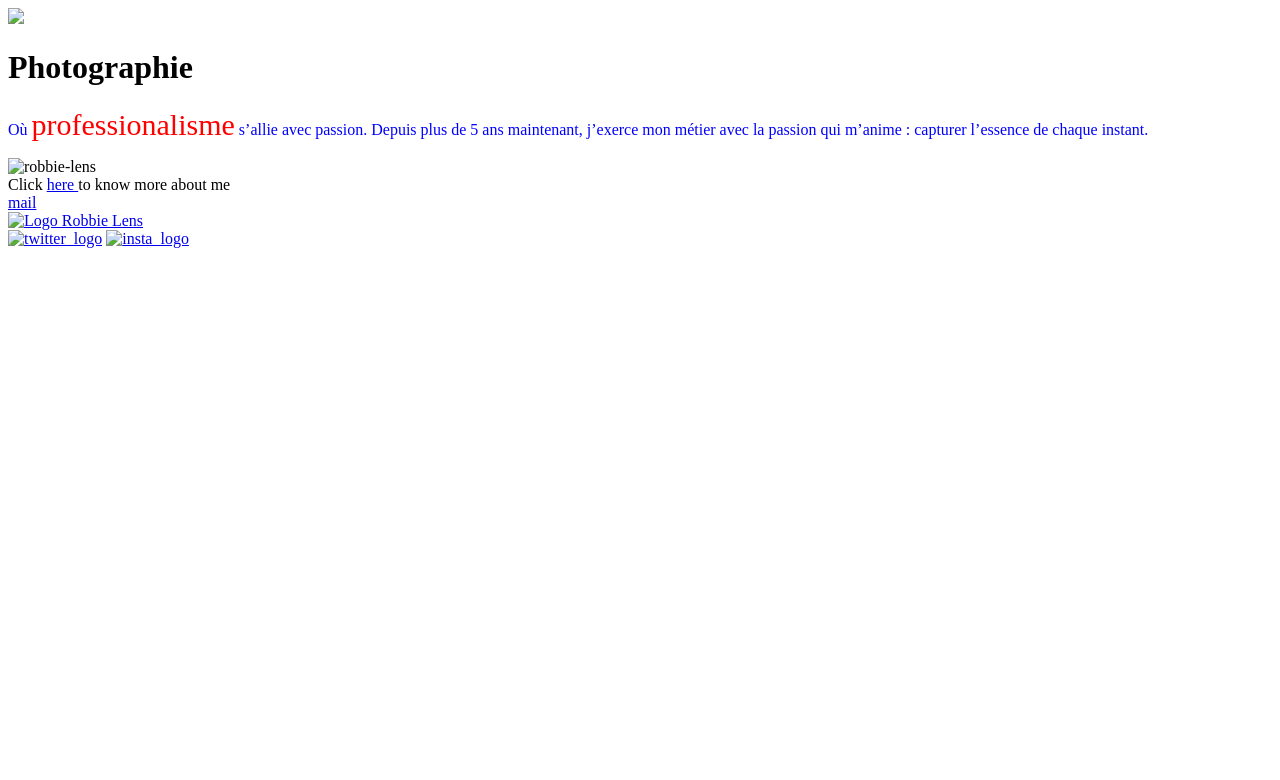
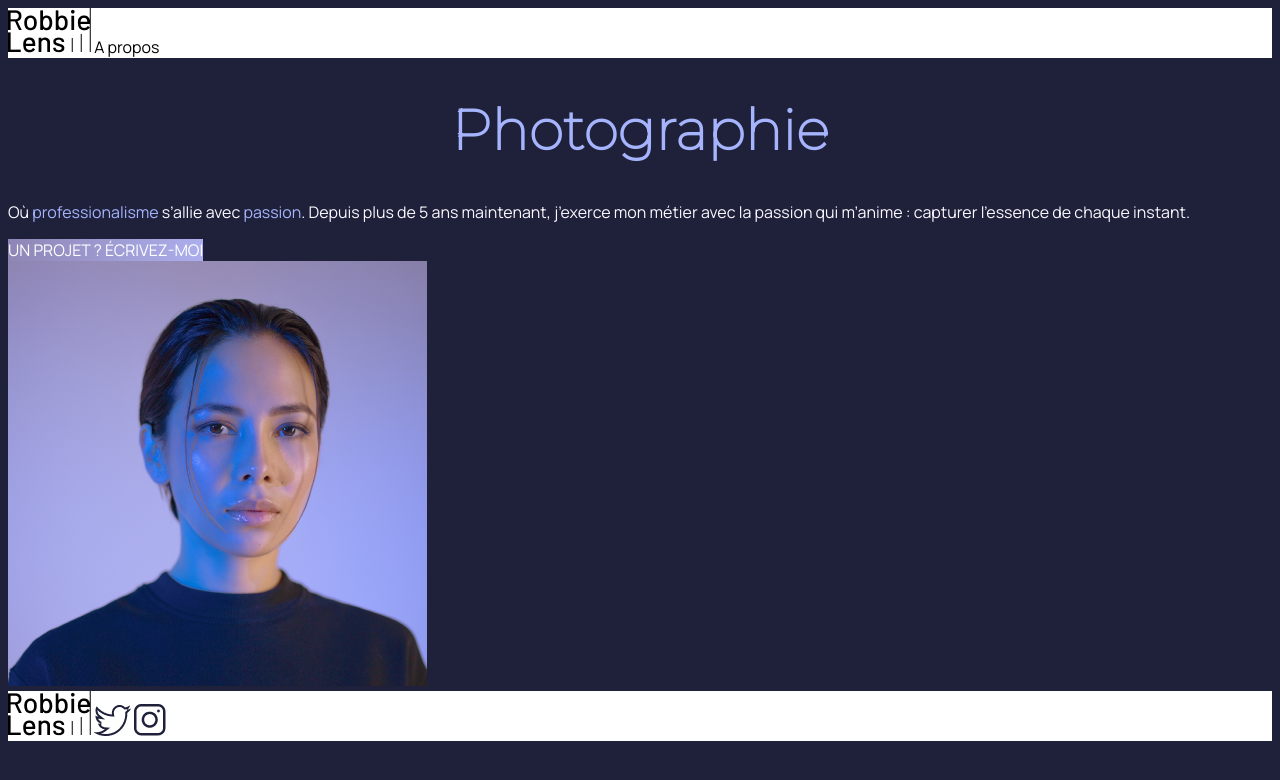
Before and after one commit to bbird-21/HTML-CSS, a plain HTML site: page index.html in a window 1280 px wide. Drawn offline with Linux system fonts and the light colour scheme.

Commit message:
colors done

```diff
--- a/index.html
+++ b/index.html
@@ -1,32 +1,37 @@
 <!DOCTYPE html>
-<html lang="fr">
-
+<html>
 <head>
 	<meta charset="utf-8">
 	<title>Accueil - Robbie Lens Photographie</title>
-	<link href="style.css" rel="stylesheet" />
+	<link rel="stylesheet" href="style.css" />
+	<link rel="preconnect" href="https://fonts.googleapis.com">
+	<link rel="preconnect" href="https://fonts.gstatic.com" crossorigin>
+	<link href="https://fonts.googleapis.com/css2?family=Lobster&family=Manrope&family=Montserrat:wght@100&display=swap" rel="stylesheet">
 </head>
 
 <body>
-	<a href="index.html"><img src="/mnt/nfs/homes/mmeguedm/Desktop/HTML_CSS/img/logo.png"></a>
-	<h1 id="AncreTitre"> Photographie</h1>
-	<p class="intro">
-		Où <span class="pro">professionalisme</span> s’allie avec passion. Depuis plus de 5 ans maintenant, j’exerce mon métier avec la passion
+	<div class="header">
+		<img src="img/logo.png" alt="Logo Robbie Lens">
+		<a href="a-propos.html">A propos</a>
+	</div>
+	<h1>Photographie</h1>
+	<p>
+		Où <em>professionalisme</em> s’allie avec <em>passion</em>. Depuis plus de 5 ans maintenant, j’exerce mon métier avec la passion
 		qui m’anime : capturer l’essence de chaque instant.
 	</p>
-
-	<p>
-	<img src="/mnt/nfs/homes/mmeguedm/Desktop/HTML_CSS/img/robbie-lens.png" alt="robbie-lens"> <br>
-	Click
-	<a href="dossier_demo/a-propos.html">here </a> to know more about me <br>
-	<a href="mailto:m.bbird21@proton.me">mail</a> <br>
-	<a href="index.html"><img src="/mnt/nfs/homes/mmeguedm/Desktop/HTML_CSS/img/logo.png" alt="Logo Robbie Lens"></a> <br>
-
-	<a href="https://twitter.com/"target="_blank">
-		<img src="/mnt/nfs/homes/mmeguedm/Desktop/HTML_CSS/img/twitter.png" alt="twitter_logo"></a>
-	<a href="https://instagram.com/"target="_blank">
-		<img src="/mnt/nfs/homes/mmeguedm/Desktop/HTML_CSS/img/insta.png" alt="insta_logo"></a><br>
-	</p>
+	<div>
+		<a href=""class="cta">UN PROJET ? ÉCRIVEZ-MOI</a>
+	</div>
+	<div>
+	<img src="img/robbie-lens.png" alt="robbie-lens"> <br>
+	<div class="footer">
+		<img src="img/logo.png" alt="Logo Robbie Lens">
+		<a href="https://twitter.com/"target="_blank">
+			<img src="img/twitter.png" alt="twitter_logo"></a>
+		<a href="https://instagram.com/"target="_blank">
+			<img src="img/insta.png" alt="insta_logo">
+		</a>
+	</div>
 </body>
 
 </html>
--- a/style.css
+++ b/style.css
@@ -1,8 +1,52 @@
-.intro {
-	color:blue;
+.important {
+	color: #A5B4FC;
 }
 
-.pro {
-	font-size: 30px;
-	color:red;
+
+body {
+	background-color:#1F2039;
+	font-family: 'Manrope', sans-serif;
+	font-size: 1em;
 }
+
+a {
+	font-style: normal;
+	font-size: 1em;
+	font-family: 'Manrope', sans-serif;
+	text-decoration: none;
+	color:black;
+}
+
+em {
+	color: #a5b4fc;
+	font-style: normal;
+}
+
+h1 {
+	font-family: 'Montserrat', sans-serif;
+	font-size: 3.5em;
+	text-align: center;
+	color: #A5B4FC;
+}
+
+h2 {
+	color:#F9F8FF;
+}
+
+p,
+li {
+	font-size: 1em;
+	color:#F9F8FF;
+}
+
+.header,
+.footer {
+	background-color:white;
+	color:#242424;
+
+}
+
+.cta {
+	background: linear-gradient(90deg, #8E86B5, #ACAEED);
+	color:white;
+}
```
Also changed, not shown: a-propos.html (added, +48 -0 lines), dossier_demo/a-propos.html (deleted, +0 -30 lines).
